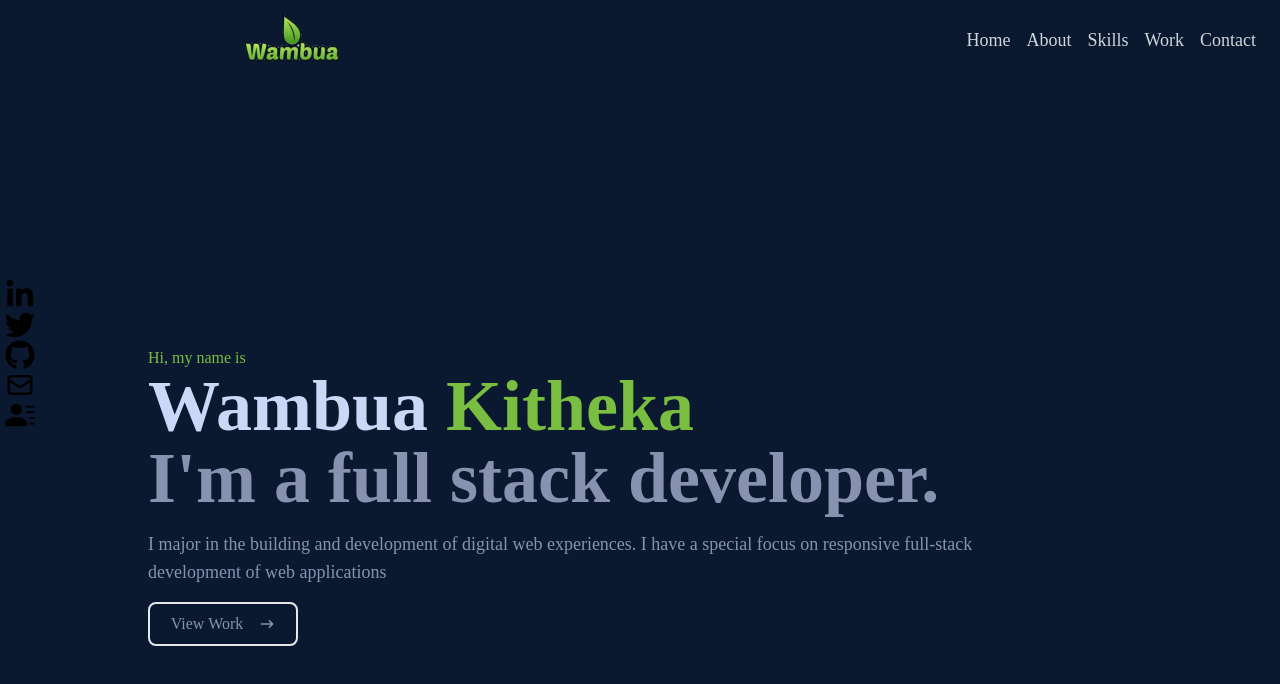
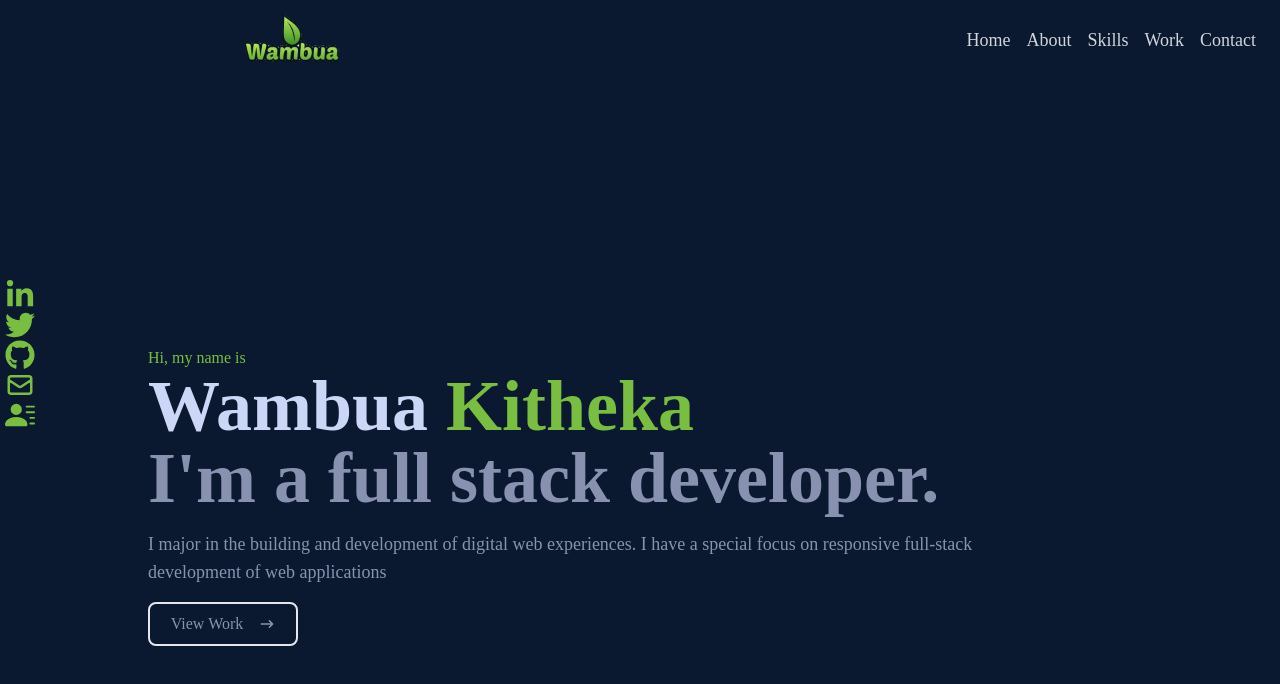
Before and after one commit to itsKirk/portfolio, a Next.js app: page / in a window 1280 px wide. Shown: the top 684 px of the page. Built offline with nearby package versions, Linux system fonts and the light colour scheme.

Commit message:
social icon text

```diff
--- a/components/Navbar.jsx
+++ b/components/Navbar.jsx
@@ -42,24 +42,24 @@ function Navbar({ children }) {
                 <ul>
                     <Link href='https://www.Linkedin.com/in/drwambua/' target='_blank' className='flex justify-between items-center w-[100px] ml-[-65px] hover:ml-[0px] duration-500 cursor-pointer'>
                         <span className='font-bold text-white'>LinkedIn</span>
-                        <FaLinkedinIn size={30} />
+                        <FaLinkedinIn className='text-[#7abe41]' size={30} />
                     </Link>
                     <Link href='https://twitter.com/DrWambua' target='_blank' className='flex justify-between items-center w-[100px] ml-[-65px] hover:ml-[0px] duration-500 cursor-pointer'>
                         <span className='font-bold text-white'>Twitter</span>
-                        <FaTwitter size={30} />
+                        <FaTwitter size={30} className='text-[#7abe41]' />
                     </Link>
 
                     <Link href='https://github.com/itsKirk' target='_blank' className='flex justify-between items-center w-[100px] ml-[-65px] hover:ml-[0px] duration-500 cursor-pointer'>
                         <span className='font-bold text-white'>Github</span>
-                        <FaGithub size={30} />
+                        <FaGithub size={30} className='text-[#7abe41]' />
                     </Link>
                     <Switch to='contact' smooth={true} className='flex justify-between items-center w-[100px] ml-[-65px] hover:ml-[0px] duration-500 cursor-pointer'>
                         <span className='font-bold text-white'>E Mail</span>
-                        <HiOutlineMail size={30} />
+                        <HiOutlineMail size={30} className='text-[#7abe41]' />
                     </Switch>
                     <Link href='Patrick&apos;s CV.pdf' download='Patrick&apos;s CV.pdf' className='flex justify-between items-center w-[100px] ml-[-65px] hover:ml-[0px] duration-500 cursor-pointer'>
                         <span className='font-bold text-white'>Resume</span>
-                        <BsPersonLinesFill size={30} />
+                        <BsPersonLinesFill size={30} className='text-[#7abe41]' />
                     </Link>
                 </ul>
             </div>
```
